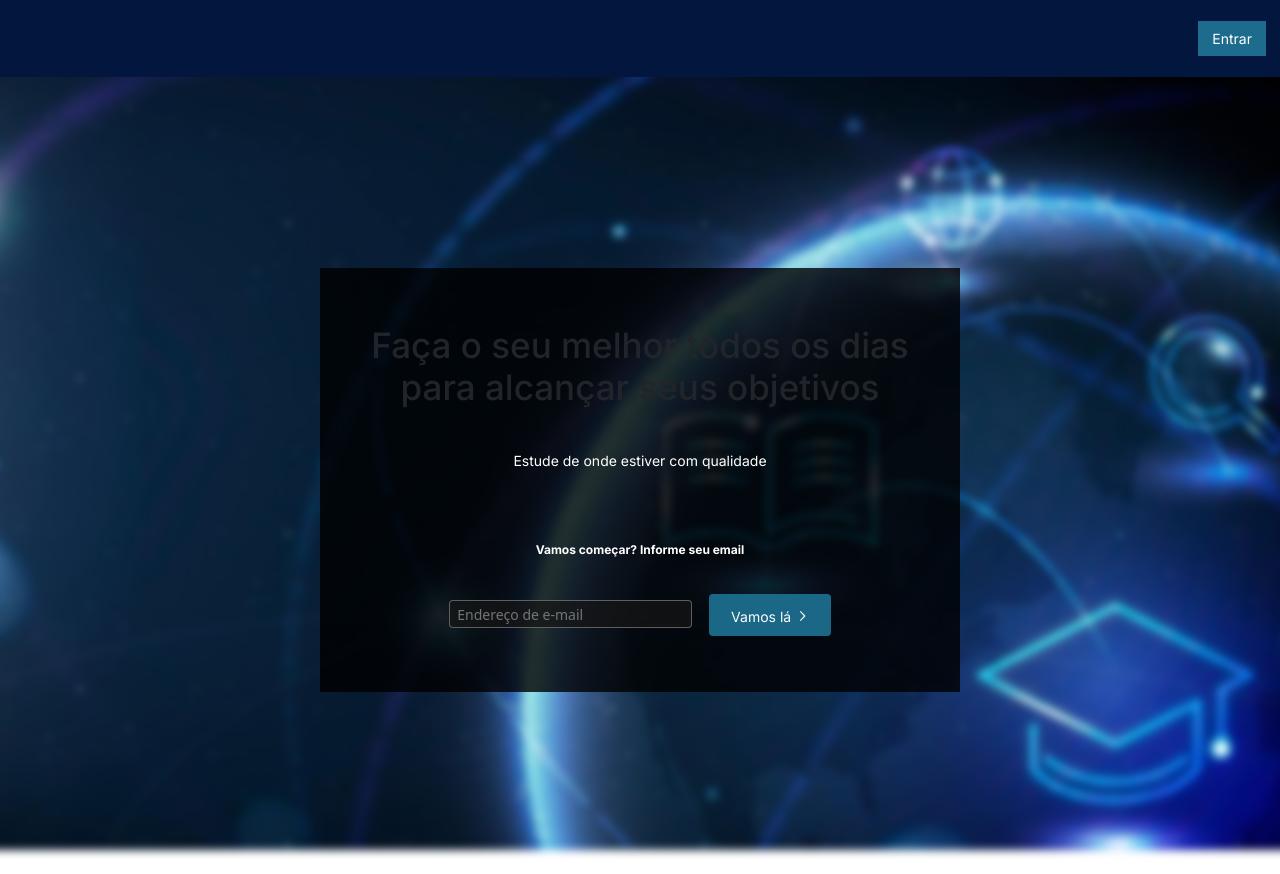
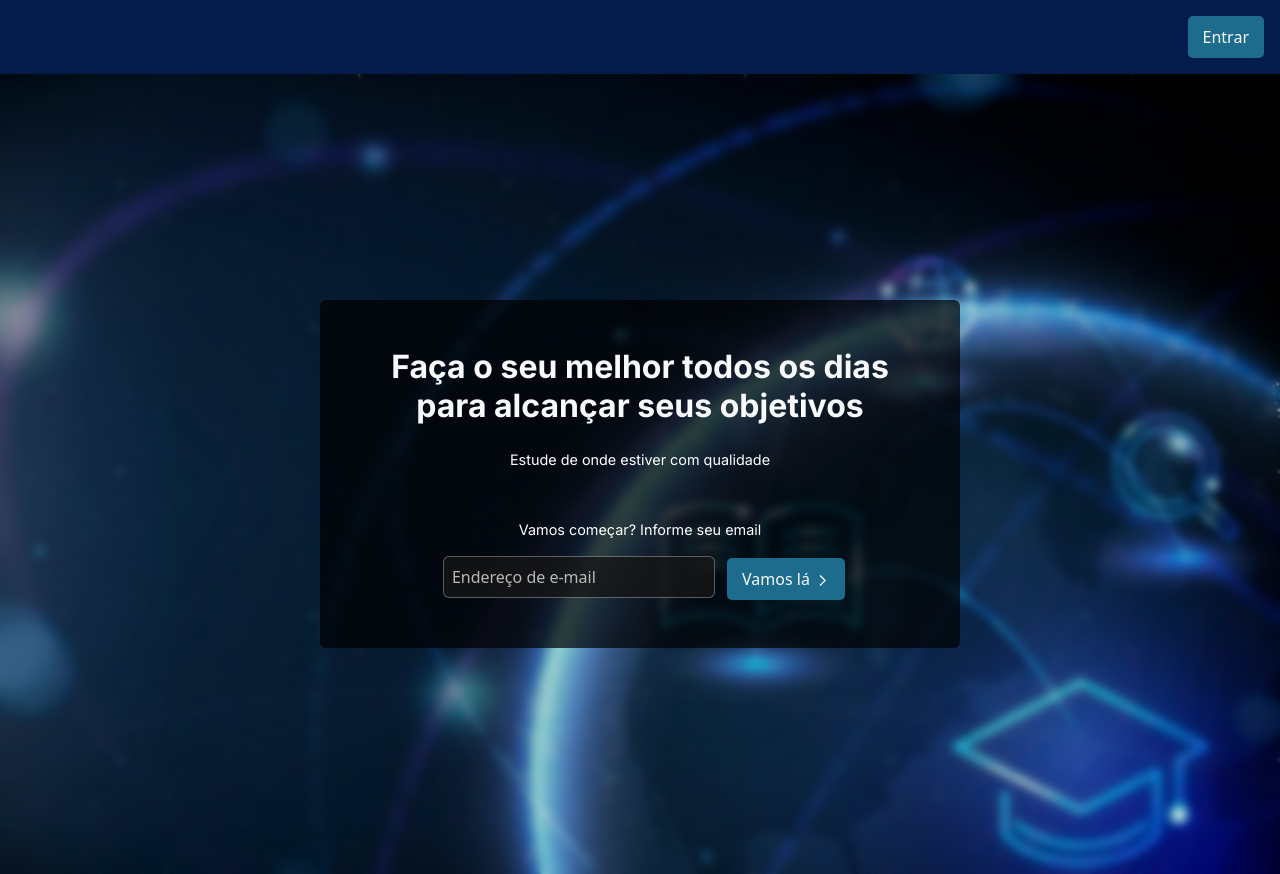
Before and after one commit to VitorNeryz/SoulLogTech, a website: page index.html in a window 1280 px wide. Before the commit the page ends 800 px from the top, so only its background shows below. Drawn offline with nearby package versions, Linux system fonts and the light colour scheme.

Commit message:
refatoração de todo o index utilizando SCSS e arquitetura css BEM

```diff
--- /dev/null
+++ b/SCSS/custom.scss
@@ -0,0 +1,124 @@
+@import "../node_modules/bootstrap/scss/functions";
+@import "../node_modules/bootstrap/scss/variables";
+@import "../node_modules/bootstrap/scss/mixins";
+
+$dark-blue: #1e6c8d;
+$dark-sea-blue: rgba(4, 28, 74);
+
+/*translucent backgrounds */
+$bg-t-black01: rgba(0, 0, 0, 0.1);
+$bg-t-black07: rgba(0, 0, 0, 0.7);
+
+@mixin btn-style($bg-color, $text-color, $border-color, $border-radius) {
+  background-color: $bg-color;
+  color: $text-color;
+  border-radius: $border-radius;
+  border: solid $border-color;
+  &:hover {
+    background-color: darken($bg-color, 5%);
+  }
+
+  &:active {
+    background-color: darken($bg-color, 15%);
+    color: $text-color;
+    border: solid $border-color;
+  }
+}
+
+.btn {
+  &.btn-dark-blue {
+    @include btn-style($dark-blue, $light, #0000, 5px);
+  }
+  .icon {
+    width: 16px;
+  }
+}
+
+.header {
+  background-color: $dark-sea-blue;
+}
+.header__nav {
+  width: auto;
+}
+
+.bg-image {
+  background-image: url(../imgs/mainpagebackground.png);
+  width: 100%;
+  height: 100vh;
+  background-size: cover;
+  background-repeat: no-repeat;
+}
+
+.bg-image__mask {
+  width: 100%;
+  height: 100vh;
+  backdrop-filter: blur(5px);
+  background-color: $bg-t-black01;
+  overflow: hidden;
+}
+.bg-image__card {
+  width: 50%;
+  background-color: $bg-t-black07;
+}
+
+.card__text {
+  font-family: inter;
+  font-size: 0.9rem;
+}
+
+.card__input-text {
+  width: 50%;
+}
+.form-control {
+  &.card__input-text {
+    color: #ffffff;
+    background-color: rgba(22, 22, 22, 0.8);
+    border: solid rgba(128, 128, 128, 0.7) 1px;
+    &::placeholder {
+      color: rgba(255, 255, 255, 0.7);
+    }
+  }
+}
+
+@include media-breakpoint-down(md) {
+  /* index.html */
+  .card__form {
+    display: inline-block;
+  }
+
+  .bg-image__card {
+    width: 60%;
+  }
+  .card__input-text {
+    width: 90%;
+  }
+  .card__btn {
+    display: inline;
+    margin-top: 1.5em;
+    width: 50%;
+  }
+  /* index.html */
+}
+
+@include media-breakpoint-down(sm) {
+  /* index.html */
+  .bg-image__card {
+    width: 90%;
+  }
+
+  .card__form {
+    display: flex;
+    flex-direction: column;
+    align-items: center;
+  }
+  .card__btn {
+    display: block;
+    margin-top: 1.5em;
+    width: 50%;
+  }
+
+  .card__input-text {
+    width: 90%;
+  }
+  /* index.html */
+}
--- a/index.html
+++ b/index.html
@@ -4,11 +4,11 @@
     <meta charset="UTF-8" />
     <meta name="viewport" content="width=device-width, initial-scale=1.0" />
     <link rel="stylesheet" type="text/css" href="/CSS/reset.css" />
-    <link rel="stylesheet" type="text/css" href="/CSS/style.css" />
     <link
       href="./node_modules/bootstrap/dist/css/bootstrap.min.css"
       rel="stylesheet"
     />
+    <link rel="stylesheet" type="text/css" href="/CSS/style.css" />
     <link rel="preconnect" href="https://fonts.googleapis.com" />
     <link rel="preconnect" href="https://fonts.gstatic.com" crossorigin />
     <link
@@ -18,33 +18,39 @@
     <title>SoulogTech</title>
   </head>
   <body>
-    <header class="header">
-      <nav class="navbar">
-        <img class="enterprise-logo" />
-        <div class="nav-buttons">
-          <button class="button">Entrar</button>
-        </div>
+    <header class="header d-flex justify-content-end">
+      <nav class="header__nav">
+        <button class="btn btn-dark-blue m-3">Entrar</button>
       </nav>
     </header>
-    <div class="background"></div>
-    <div class="main-container">
-      <div class="box-container">
-        <h1 class="mainTitles">
-          Faça o seu melhor todos os dias para alcançar seus objetivos
-        </h1>
-        <br />
-        <p class="bodyText">Estude de onde estiver com qualidade</p>
-        <br /><br />
-        <div class="box-form">
-          <p class="bodyText formText">Vamos começar? Informe seu email</p>
-          <input class="input" label="email" placeholder="Endereço de e-mail" />
-          <button class="button button-form">
-            <span>Vamos lá</span>
-            <img src="./imgs/vector.svg" />
-          </button>
+    <div class="bg-image text-white">
+      <div class="bg-image__mask d-flex align-items-center">
+        <div
+          class="bg-image__card container rounded p-5 text-center position-relative top-5"
+        >
+          <h1 class="card__text fs-2 fw-bold text-light mb-4">
+            Faça o seu melhor todos os dias para alcançar seus objetivos
+          </h1>
+
+          <p class="card__text">Estude de onde estiver com qualidade</p>
+
+          <div class="card__form mt-5">
+            <p class="card__text">Vamos começar? Informe seu email</p>
+            <input
+              class="form-control card__input-text p-2 d-inline mx-2"
+              label="email"
+              placeholder="Endereço de e-mail"
+            />
+
+            <button type="submit" class="card__btn btn btn-dark-blue">
+              <span>Vamos lá</span>
+              <img class="icon" src="./imgs/vector.svg" />
+            </button>
+          </div>
         </div>
       </div>
     </div>
+
     <script src="./node_modules/bootstrap/dist/js/bootstrap.bundle.js"></script>
   </body>
 </html>
```
Also changed, not shown: CSS/style.css, 1 other file.
